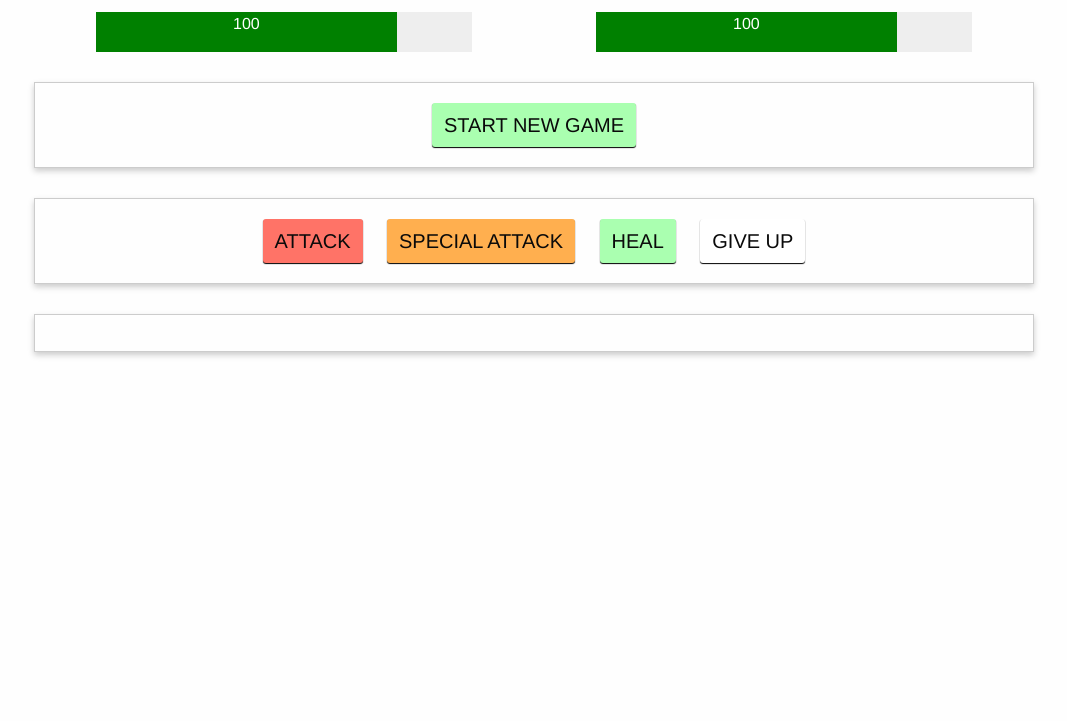
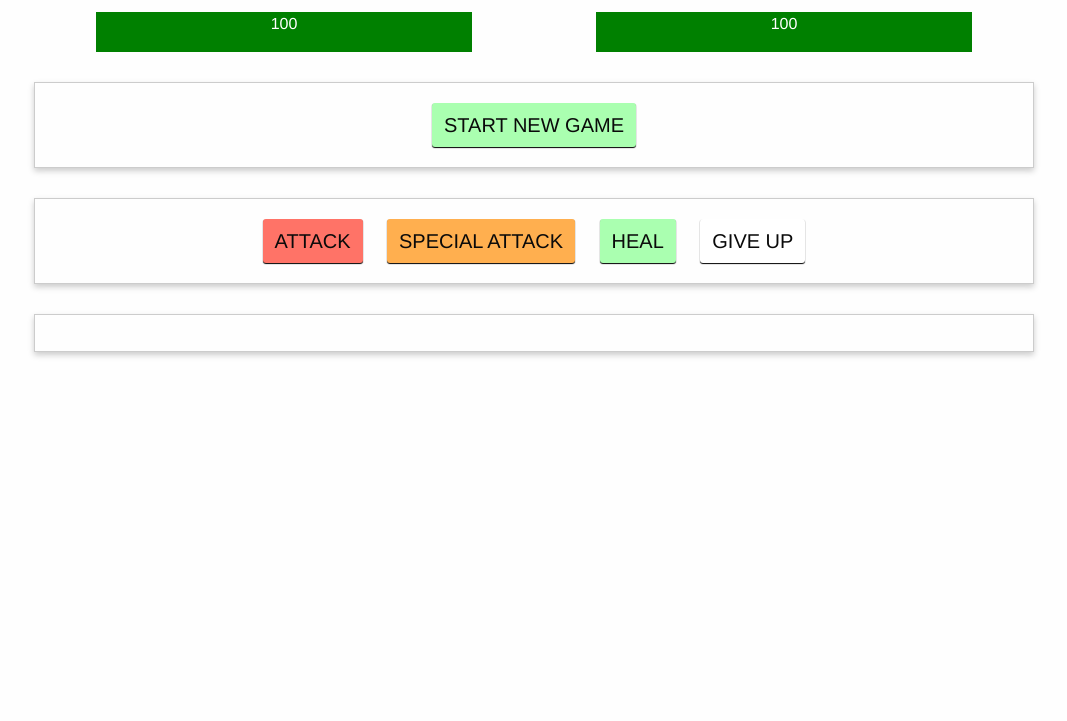
Before and after one commit to glevanov/vue-monster-slayer, a plain HTML site: page index.html in a window 1280 px wide. Shown: the part 79-800 px from the top of the page, without its empty margins (106-1173 px from the left). Drawn offline with Linux system fonts and the light colour scheme.

Commit message:
Adds healthbar width style

```diff
--- a/index.html
+++ b/index.html
@@ -12,7 +12,11 @@
     <div class="small-6 columns">
       <h1 class="text-center">YOU</h1>
       <div class="healthbar">
-        <div class="healthbar text-center" style="background-color: green; margin: 0; color: white;">
+        <div
+          class="healthbar text-center"
+          style="background-color: green; margin: 0; color: white;"
+          :style="{width: health.player + '%'}"
+        >
           {{ health.player }}
         </div>
       </div>
@@ -20,7 +24,11 @@
     <div class="small-6 columns">
       <h1 class="text-center">MONSTER</h1>
       <div class="healthbar">
-        <div class="healthbar text-center" style="background-color: green; margin: 0; color: white;">
+        <div
+          class="healthbar text-center"
+          style="background-color: green; margin: 0; color: white;"
+          :style="{width: health.monster + '%'}"
+        >
           {{ health.monster }}
         </div>
       </div>
```
